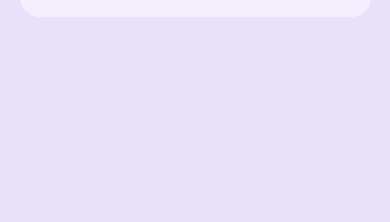
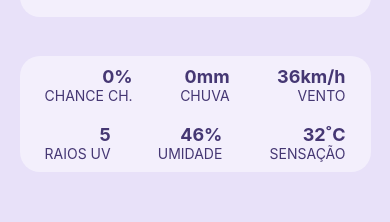
Before and after one commit to platformbuilders/challenge-qa, a React Native app: screen /STACK_PRIVATE in a window 390 px wide. Shown: the part 395-617 px from the top of the page. Built offline with nearby package versions, Linux system fonts and the light colour scheme; what @platformbuilders/helpers would draw is missing.

Commit message:
feat(details): component

```diff
--- /dev/null
+++ b/src/components/WindWrapper/index.tsx
@@ -0,0 +1,65 @@
+import styled from "styled-components/native";
+
+export default function WindComponent() {
+  return (
+    <Wrapper>
+      <TextWrapper>
+        <SmallTextWrapper>
+          <MediumText>0%</MediumText>
+          <SmallText>CHANCE CH.</SmallText>
+        </SmallTextWrapper>
+        <SmallTextWrapper>
+          <MediumText>0mm</MediumText>
+          <SmallText>CHUVA</SmallText>
+        </SmallTextWrapper>
+        <SmallTextWrapper>
+          <MediumText>36km/h</MediumText>
+          <SmallText>VENTO</SmallText>
+        </SmallTextWrapper>
+      </TextWrapper>
+      <TextWrapper>
+        <SmallTextWrapper>
+          <MediumText>5</MediumText>
+          <SmallText>RAIOS UV</SmallText>
+        </SmallTextWrapper>
+        <SmallTextWrapper>
+          <MediumText>46%</MediumText>
+          <SmallText>UMIDADE</SmallText>
+        </SmallTextWrapper>
+        <SmallTextWrapper>
+          <MediumText>32˚C</MediumText>
+          <SmallText>SENSAÇÃO</SmallText>
+        </SmallTextWrapper>
+      </TextWrapper>
+    </Wrapper>
+  );
+}
+
+const Wrapper = styled.View`
+  align-items: center;
+  background-color: #FFFFFF75;
+  margin: 5%;
+  border-radius: 20px;
+`;
+
+const TextWrapper = styled.View`
+  flex-direction: row;
+  justify-content: space-between;
+  width: 100%;
+  padding-horizontal: 25px;
+  padding-vertical: 10px;
+`;
+
+const SmallTextWrapper = styled.View``;
+
+const MediumText = styled.Text`
+  text-align: right;
+  color: #453773;
+  font-size: 18px;
+  font-weight: bold;
+`;
+
+const SmallText = styled(MediumText)`
+  font-size: 14px;
+  font-weight: normal;
+`;
--- a/src/components/index.tsx
+++ b/src/components/index.tsx
@@ -5,3 +5,4 @@ export { default as Counter } from "./Counter/Counter";
 export { default as Picker } from "./Picker/Picker";
 export { default as Header } from "./Header";
 export { default as ImageWrapper } from "./ImageWrapper";
+export { default as WindWrapper } from "./WindWrapper";
--- a/src/scenes/Home/index.tsx
+++ b/src/scenes/Home/index.tsx
@@ -1,7 +1,7 @@
 import { Alert } from "react-native";
 import styled from "styled-components/native";
 import { useNavigation } from "@react-navigation/native";
-import { ModalSheet, Picker, Header, ImageWrapper } from "../../components";
+import { ModalSheet, Picker, Header, ImageWrapper, WindWrapper } from "../../components";
 
 const dates = [];
 
@@ -35,6 +35,7 @@ export default function HomeScene() {
     <Wrapper>
       <Header />
       <ImageWrapper />
+      <WindWrapper />
       <ModalSheet
         secondaryButtonText={new Date().toLocaleDateString("pt-BR", {
           dateStyle: "long",
```
